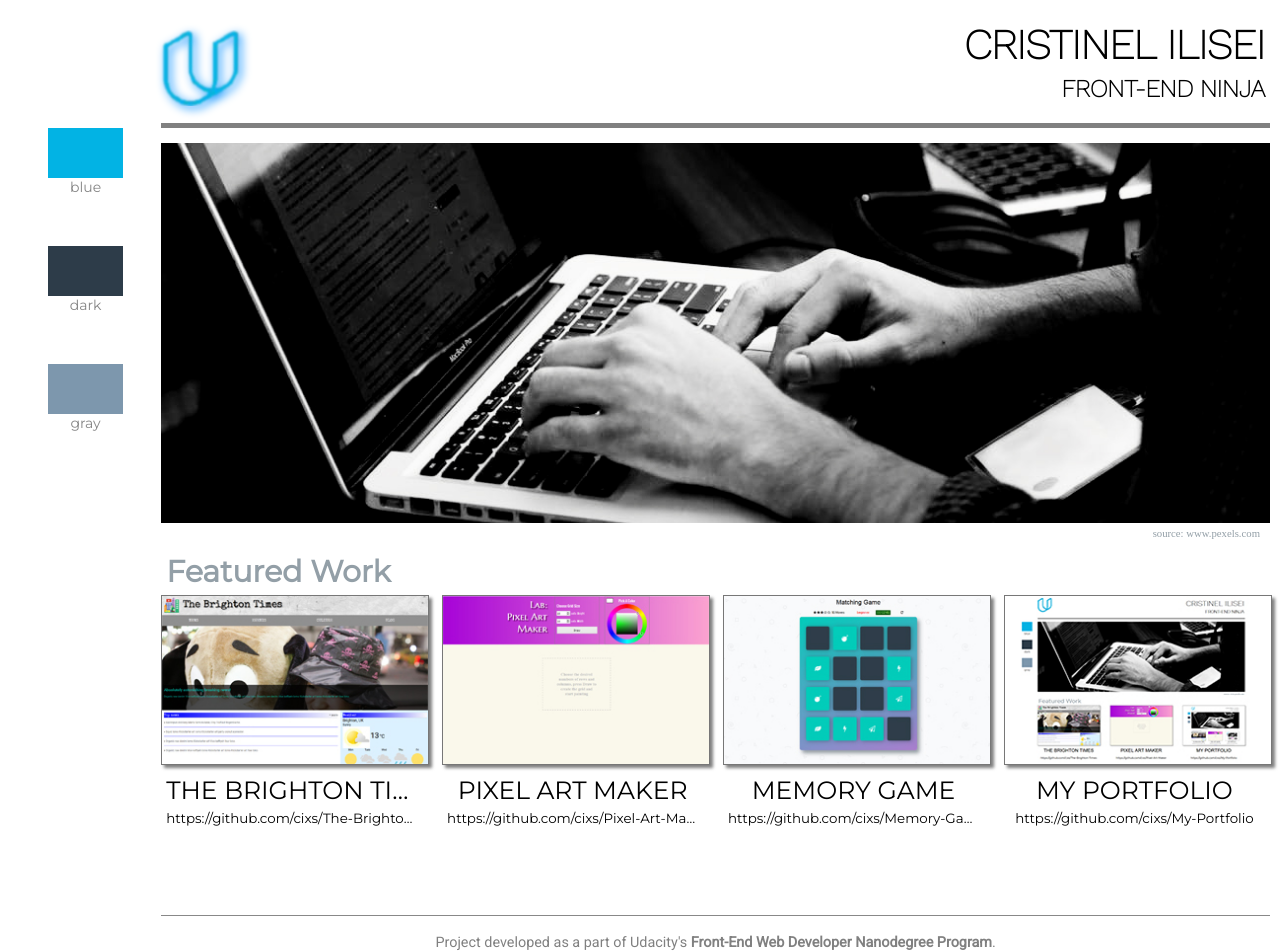
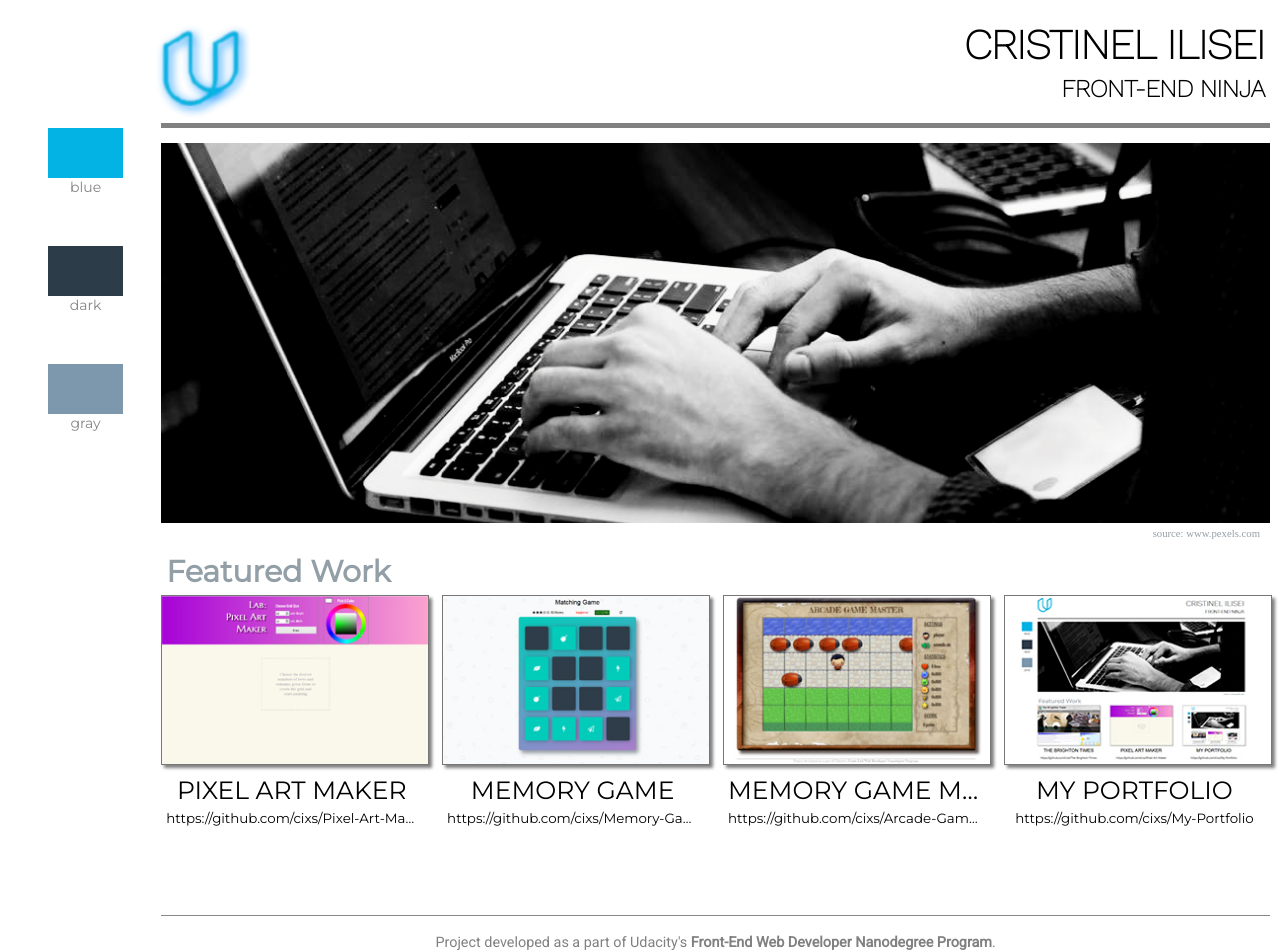
Before and after one commit to cixs/My-Portfolio, a plain HTML site: page index.html in a window 1280 px wide. Drawn offline with nearby package versions, Linux system fonts and the light colour scheme; a web font is replaced by a local one.

Commit message:
Change the projects list

```diff
--- a/index.html
+++ b/index.html
@@ -5,7 +5,7 @@
   <meta charset="utf-8">
   <title>My portfolio</title>
   <link href="https://fonts.googleapis.com/css?family=Montserrat%7CRoboto%7CWork+Sans:100%7CBenchNine:100" rel="stylesheet">
-    <script src="https://ajax.googleapis.com/ajax/libs/jquery/3.2.1/jquery.min.js"></script>
+  <script src="https://ajax.googleapis.com/ajax/libs/jquery/3.2.1/jquery.min.js"></script>
   <meta name="viewport" content="width=device-width,initial-scale=1">
   <link rel="stylesheet" type="text/css" href="css/app.css" />
 </head>
@@ -45,15 +45,7 @@
       <div class="featured-work">
         <h2>Featured Work</h2>
 
-        <div class="site-item">
-          <a href="https://cixs.github.io/The-Brighton-Times/. " target="blank">
-            <img src="images/TheBrightonTimes.jpg" alt="The Brighton Times project">
-          </a>
-          <h2>THE BRIGHTON TIMES</h2>
-          <h6>
-            <a href="https://github.com/cixs/The-Brighton-Times" target="blank">https://github.com/cixs/The-Brighton-Times</a>
-          </h6>
-        </div>
+
         <div class="site-item">
           <a href="https://cixs.github.io/Pixel-Art-Maker/" target="blank">
             <img src="images/PixelArtMaker.jpg" alt="Lab:Pixel Art maker project">
@@ -73,7 +65,15 @@
             <a href="https://github.com/cixs/Memory-Game-Master" target="blank">https://github.com/cixs/Memory-Game-Master</a>
           </h6>
         </div>
-
+        <div class="site-item">
+          <a href="https://cixs.github.io/Arcade-Game-Master/. " target="blank">
+            <img src="images/ArcadeGameMaster.jpg" alt="Arcade Game Master project">
+          </a>
+          <h2>MEMORY GAME MASTER</h2>
+          <h6>
+            <a href="https://github.com/cixs/Arcade-Game-Master" target="blank">https://github.com/cixs/Arcade-Game-Master</a>
+          </h6>
+        </div>
         <div class="site-item">
           <a href="https://cixs.github.io/My-Portfolio/">
             <img src="images/MyPortfolio.jpg" alt="My Portofolio project">
@@ -87,7 +87,8 @@
       </div>
     </div>
     <footer>
-      <p>Project developed as a part of Udacity's <strong>Front-End Web Developer Nanodegree Program</strong>.</p>
+      <p>Project developed as a part of Udacity's
+        <strong>Front-End Web Developer Nanodegree Program</strong>.</p>
     </footer>
   </main>
   <script src="js/app.js"></script>
```
Also changed, not shown: images/ArcadeGameMaster.jpg (added).
